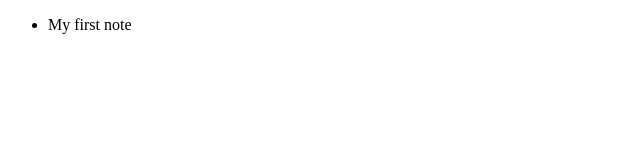
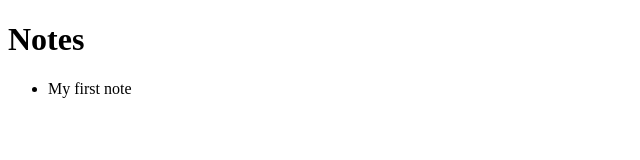
Before and after one commit to lauraweston/notes-app, a website: page index.html in a window 1280 px wide. Shown: the whole page, without its empty margins (0-640 px from the left). Drawn offline with Linux system fonts and the light colour scheme.

Commit message:
Add heading to index.html

```diff
--- a/index.html
+++ b/index.html
@@ -7,6 +7,7 @@
 </head>
 
 <body>
+    <h1>Notes</h1>
     <ul id="list"></ul>
 
     <script type="text/javascript" src="js/noteModel.js"></script>
```
